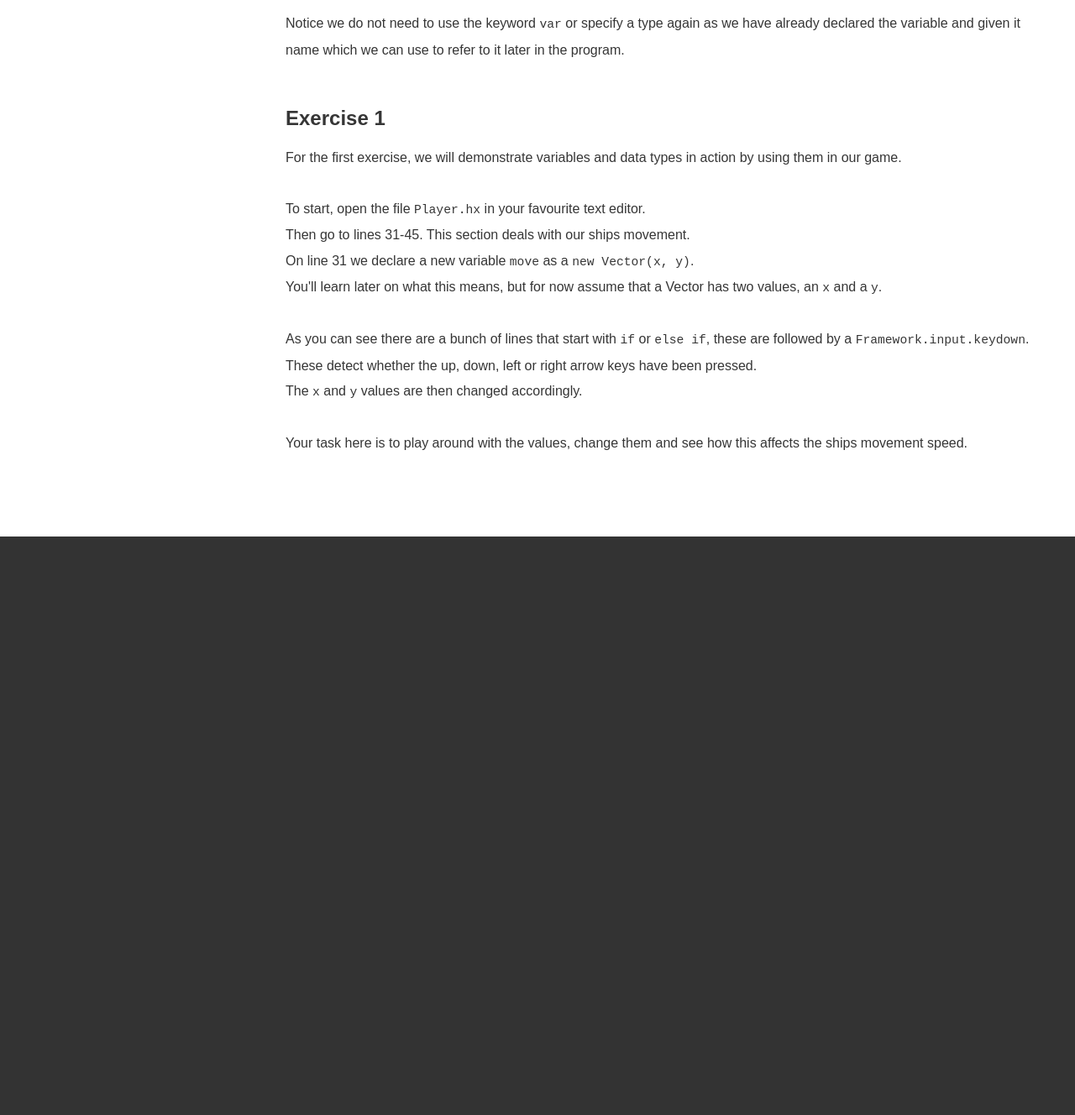
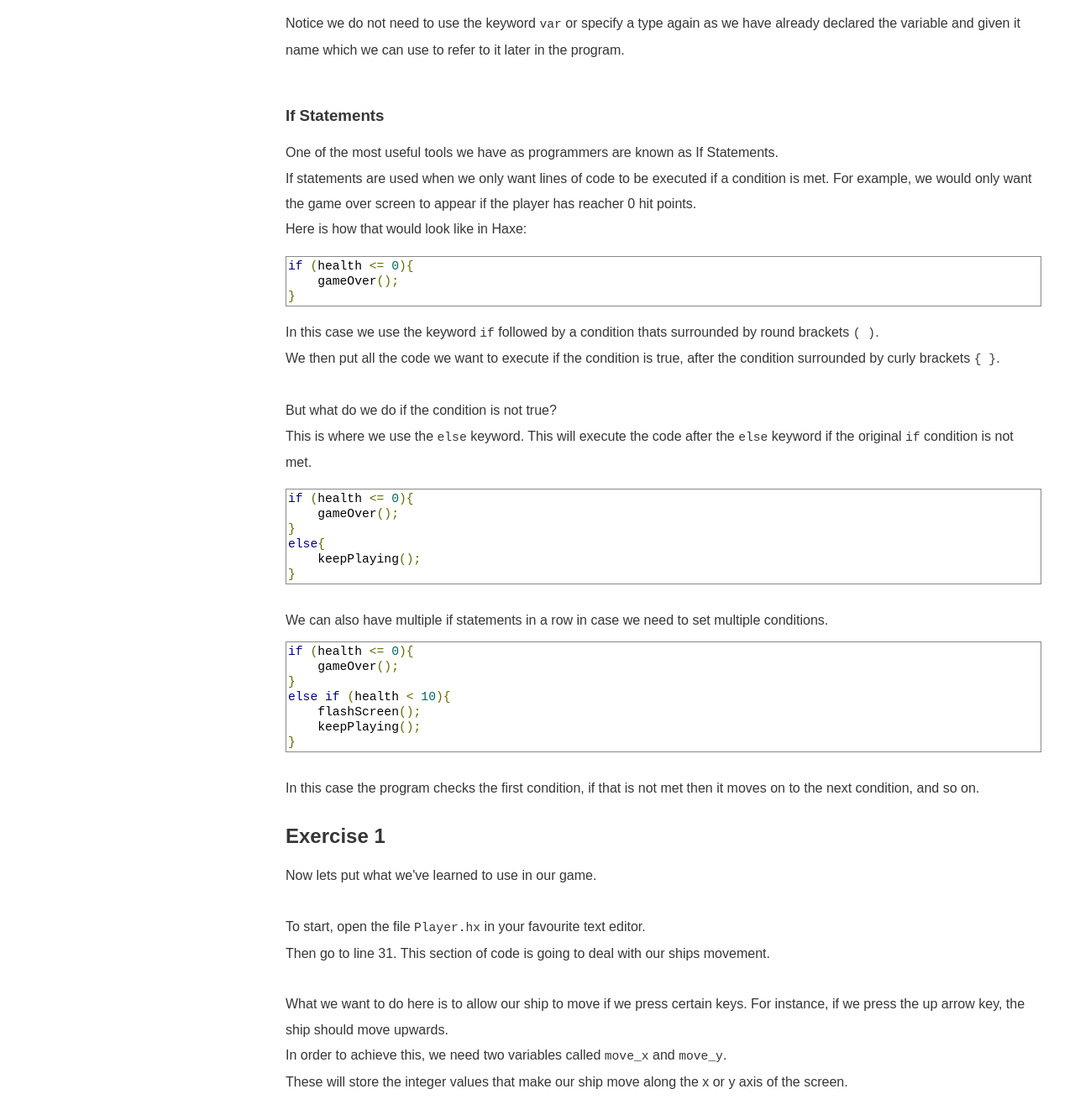
Before and after one commit to KeyMaster-/UCL-HaxeCodingCurriculum, a plain HTML site: page webpages/lesson1.html in a window 1280 px wide. Shown: the part 1472-2800 px from the top of the page at 84% size. Before the commit the page ends 2111 px from the top, so only its background shows below. Drawn offline with Linux system fonts and the light colour scheme.

Commit message:
Added if-statements to lesson 1 and updated exercise 1. Also added my intro

```diff
--- a/webpages/lesson1.html
+++ b/webpages/lesson1.html
@@ -34,7 +34,7 @@
 		<div id="content">
 			<div class="title">
 				<h2>Lesson 1</h2>
-				<span class="byline">Variables. Data types.</span>
+				<span class="byline">Data Types, Variables and If Statements</span>
 			</div>
 				<p>	The main function of any computer program is to collect, store and process data in one way or another. Therefore before learning anything else, we need to understand what Data Types and Variables are, as these are key to knowing how to process data. </p>
 
@@ -75,26 +75,56 @@
 				<p>Notice we do not need to use the keyword <code>var</code> or specify a type again as we have already declared the variable and given it name which we can use to refer to it later in the program.</p>
 
 				<br><br>
+
+				<h3>If Statements</h3><br>
+
+				<p>
+				One of the most useful tools we have as programmers are known as If Statements. <br>
+				If statements are used when we only want lines of code to be executed if a condition is met. For example, we would only want the game over screen to appear if the player has reacher 0 hit points. <br>
+				Here is how that would look like in Haxe: <br>
+				<pre class="prettyprint"><code class="language-haxe">if (health <= 0){<br>    gameOver(); <br>}</code></pre>
+
+				<p>In this case we use the keyword <code>if</code> followed by a condition thats surrounded by round brackets <code>(  )</code>.<br>
+				We then put all the code we want to execute if the condition is true, after the condition surrounded by curly brackets <code>{  }</code>.<br><br>
+
+				But what do we do if the condition is not true?<br>
+
+				This is where we use the <code>else</code> keyword. This will execute the code after the <code>else</code> keyword if the original <code>if</code> condition is not met.<br>
+
+				<pre class="prettyprint"><code class="language-haxe">if (health <= 0){<br>    gameOver(); <br>}<br>else{<br>    keepPlaying();<br>}</code></pre><br>
+
+				We can also have multiple if statements in a row in case we need to set multiple conditions.
+
+				<pre class="prettyprint"><code class="language-haxe">if (health <= 0){<br>    gameOver(); <br>}<br>else if (health < 10){<br>    flashScreen();<br>    keepPlaying();<br>}</code></pre><br>
+
+				In this case the program checks the first condition, if that is not met then it moves on to the next condition, and so on.<br><br>
+
+				</p>
+				</p>
+
 				<h2>Exercise 1</h2><br>
 
-
-				<p>For the first exercise, we will demonstrate variables and data types in action by using them in our game. <br><br>
+				<p>Now lets put what we've learned to use in our game.<br><br>
 
 				To start, open the file <code>Player.hx</code> in your favourite text editor. <br>
-				Then go to lines 31-45. This section deals with our ships movement. <br>
-				On line 31 we declare a new variable <code>move</code> as a <code>new Vector(x, y)</code>. <br>
-				You'll learn later on what this means, but for now assume that a Vector has two values, an <code>x</code> and a <code>y</code>. <br><br>
+				Then go to line 31. This section of code is going to deal with our ships movement. <br><br>
 
-				As you can see there are a bunch of lines that start with <code>if</code> or <code>else if</code>, these are followed by a <code>Framework.input.keydown</code>.<br>
-				These detect whether the up, down, left or right arrow keys have been pressed. <br>
-				The <code>x</code> and <code>y</code> values are then changed accordingly.<br><br>
+				What we want to do here is to allow our ship to move if we press certain keys. For instance, if we press the up arrow key, the ship should move upwards.<br>
+				In order to achieve this, we need two variables called   <code>move_x</code>  and  <code>move_y</code>.<br>
+				These will store the integer values that make our ship move along the x or y axis of the screen.<br><br>
 
-				Your task here is to play around with the values, change them and see how this affects the ships movement speed.
+				Then we need to determine if a player is pressing the keys we want them to press.<br>
+				To do this we use the function
+				<pre class="prettyprint"><code class="language-haxe">Framework.input.keydown(n)</code></pre>
+				<p>
+				Where <code>n</code> is a number representing a key.<br>
+				Do some googling to figure out which numbers correspond to the keys you want to use.<br><br>
 
+				Finally, use your knowledge of If Statements to make the ship move left, right, up and down if the player presses the right keys. <br><br>
 
+				<i>Hint: You may need two sets of If Statements. One for left and right movements and the other for up and down movements.</i>
 
-
-
+			</p>
 			</p>
 
 		</div>
```
Also changed, not shown: webpages/index.html (+1 -1 lines), webpages/images/Oliver.jpg.
